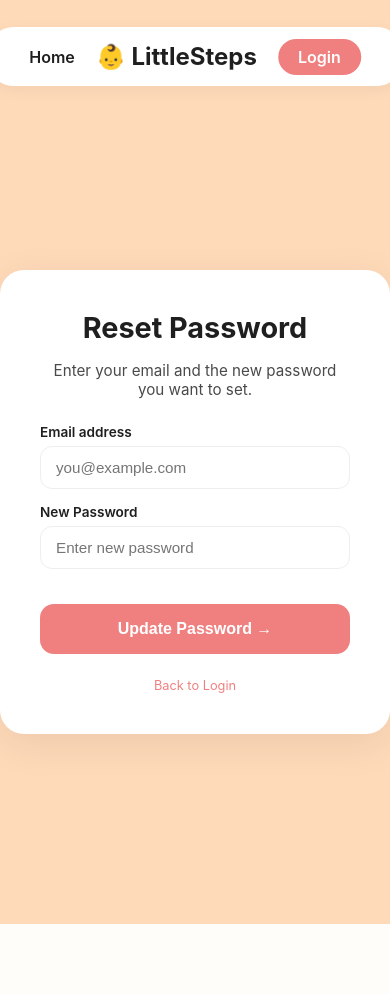
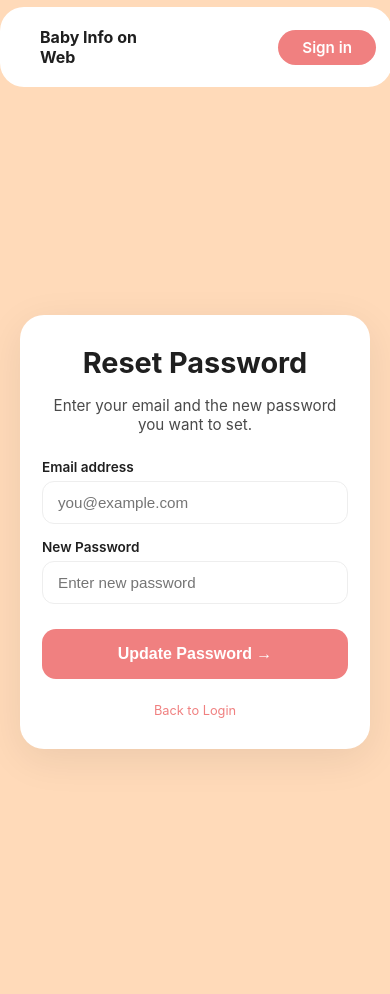
Before and after one commit to gabrielatibuleac/WEB_project, a PHP site: page /forgotpassword.html in a window 390 px wide. Before the commit the page ends 924 px from the top, so only its background shows below. Run offline with PHP 8.4, Linux system fonts and the light colour scheme.

Commit message:
Modificare nav-bar

```diff
--- a/frontend/app/pages/auth/auth.css
+++ b/frontend/app/pages/auth/auth.css
@@ -17,16 +17,16 @@ body {
     align-items: center;
     min-height: 100vh;
     margin: 0;
-    padding-top: 80px;
+    padding: 120px 20px 40px 20px;
 }
 
 .navBar {
     position: fixed;
     top: 27px;
-    left: 50%;
-    transform: translateX(-50%);
+    left: 0;
+    right: 0;
     z-index: 1000;
-    background-color: var(--white);
+    background-color: #ffffff;
     border-radius: 24px;
     padding: 15px 40px;
     display: flex;
@@ -34,14 +34,80 @@ body {
     align-items: center;
     width: 85%;
     max-width: 1100px;
-    box-shadow: 0 4px 15px rgba(0,0,0,0.05);
+    margin: -20px auto 40px auto;
+}
+
+.nav,
+.logo,
+.signIn {
+    flex: 1;
+    display: flex;
+    align-items: center;
+}
+
+.nav {
+    justify-content: flex-start;
+    gap: 24px;
+}
+
+.logo {
+    justify-content: center;
+    gap: 10px;
+}
+
+.signIn {
+    justify-content: flex-end;
+    gap: 20px;
+}
+
+.navBar a,
+.navBar a:link,
+.navBar a:visited,
+.navBar a:active {
+    text-decoration: none;
+    color: var(--text-dark);
+    font-weight: 600;
+    font-size: 0.95rem;
+    padding: 8px 24px;
+    border-radius: 40px;
+    transition: all 0.3s ease;
+}
+
+.logo a,
+.logo a:link,
+.logo a:visited,
+.logo a:active {
+    font-size: 1rem;
+    font-weight: 700;
+    color: var(--text-dark);
+}
+
+.navBar a:hover {
+    background-color: var(--color-3);
+    color: #ffffff;
+    transform: translateY(-2px);
+}
+
+.signIn a,
+.signIn a:link,
+.signIn a:visited,
+.signIn a:active {
+    background-color: var(--color-1);
+    color: #ffffff;
+}
+
+.signIn a:hover {
+    background-color: var(--color-2);
+    color: #ffffff;
+    box-shadow: 0 4px 12px rgba(240, 128, 128, 0.4);
+    transform: translateY(-2px);
 }
 
 .auth-card {
     background: var(--white);
     padding: 40px;
     border-radius: 24px;
-    box-shadow: 0 10px 40px rgba(0,0,0,0.08);
+    box-shadow: 0 10px 40px rgba(0, 0, 0, 0.08);
     width: 100%;
     max-width: 400px;
     text-align: center;
@@ -93,7 +159,7 @@ body {
 .auth-tabs button.active {
     background: var(--white);
     color: var(--text-dark);
-    box-shadow: 0 2px 8px rgba(0,0,0,0.1);
+    box-shadow: 0 2px 8px rgba(0, 0, 0, 0.1);
 }
 
 .input-group {
@@ -112,7 +178,7 @@ body {
 .input-group input {
     width: 100%;
     padding: 12px 15px;
-    border: 1.5px solid #eee;
+    border: 1.5px solid #eeeeee;
     border-radius: 12px;
     font-size: 0.95rem;
     box-sizing: border-box;
@@ -124,7 +190,10 @@ body {
     border-color: var(--color-1);
 }
 
-.forgot-pass {
+.forgot-pass,
+.forgot-pass:link,
+.forgot-pass:visited,
+.forgot-pass:active {
     font-size: 0.8rem;
     color: var(--color-1);
     text-decoration: none;
@@ -154,3 +223,79 @@ body {
     margin-top: 20px;
     line-height: 1.4;
 }
+
+@media (max-width: 768px) {
+    body {
+        padding-top: 110px;
+    }
+
+    .navBar {
+        width: calc(100% - 30px);
+        padding: 12px 16px;
+    }
+
+    .nav {
+        display: none;
+    }
+
+    .logo {
+        justify-content: flex-start;
+    }
+
+    .logo a {
+        font-size: 1rem;
+        padding: 8px 10px;
+    }
+
+    .signIn a {
+        padding: 8px 16px;
+        font-size: 0.85rem;
+    }
+
+    .auth-card {
+        padding: 30px 22px;
+    }
+}
+.navBar a,
+.navBar a:link,
+.navBar a:visited,
+.navBar a:active {
+    text-decoration: none !important;
+    color: var(--text-dark) !important;
+    font-weight: 600 !important;
+    font-size: 0.95rem !important;
+    padding: 8px 24px !important;
+    border-radius: 40px !important;
+    transition: all 0.3s ease !important;
+}
+
+.navBar .logo a,
+.navBar .logo a:link,
+.navBar .logo a:visited,
+.navBar .logo a:active {
+    color: var(--text-dark) !important;
+    font-size: 1rem !important;
+    font-weight: 700 !important;
+    text-decoration: none !important;
+}
+
+.navBar .signIn a,
+.navBar .signIn a:link,
+.navBar .signIn a:visited,
+.navBar .signIn a:active {
+    background-color: var(--color-1) !important;
+    color: #ffffff !important;
+    text-decoration: none !important;
+}
+
+.navBar a:hover {
+    background-color: var(--color-3) !important;
+    color: #ffffff !important;
+    transform: translateY(-2px);
+}
+
+.navBar .signIn a:hover {
+    background-color: var(--color-2) !important;
+    color: #ffffff !important;
+    box-shadow: 0 4px 12px rgba(240, 128, 128, 0.4);
+}
--- a/frontend/app/pages/auth/forgotpassword.html
+++ b/frontend/app/pages/auth/forgotpassword.html
@@ -2,21 +2,26 @@
 <html lang="en">
 <head>
     <meta charset="UTF-8">
+    <meta name="viewport" content="width=device-width, initial-scale=1.0">
     <title>Reset Password - BaIn</title>
-    <link rel="stylesheet" href="auth.css">
+    <link rel="stylesheet" href="../../../global.css?v=2">
+    <link rel="stylesheet" href="auth.css?v=10">
 </head>
 <body>
-    <nav class="navBar">
+    <div class="navBar">
         <div class="nav">
-            <a href="../loadingPage/loading.html" style="text-decoration: none; color: var(--text-dark); font-weight: 600;">Home</a>
+            <a href="../loadingPage/loading.html#featuresBox">Features</a>
+            <a href="../loadingPage/loading.html#howItWorkBox">How it works</a>
         </div>
-        <a href="../loadingPage/loading.html" class="logo" style="text-decoration: none; color: var(--text-dark); font-weight: 700; font-size: 1.5rem;">
-            <span>👶</span> LittleSteps
-        </a>
+
+        <div class="logo">
+            <a href="../loadingPage/loading.html">Baby Info on Web</a>
+        </div>
+
         <div class="signIn">
-            <a href="login.html" style="text-decoration: none; color: var(--white); background: var(--color-1); padding: 8px 20px; border-radius: 50px; font-weight: 600;">Login</a>
+            <a href="login.html">Sign in</a>
         </div>
-    </nav>
+    </div>
 
     <div class="main-container" style="display: flex; justify-content: center; align-items: center; width: 100%;">
         <div class="auth-card">
@@ -24,22 +29,27 @@
                 <h2>Reset Password</h2>
                 <p>Enter your email and the new password you want to set.</p>
             </div>
+
             <form id="forgotForm">
                 <div class="input-group">
                     <label for="resetEmail">Email address</label>
                     <input type="email" id="resetEmail" required placeholder="you@example.com">
                 </div>
-                <div class="input-group" style="margin-top: 15px;">
+
+                <div class="input-group">
                     <label for="newPassword">New Password</label>
                     <input type="password" id="newPassword" required minlength="6" placeholder="Enter new password">
                 </div>
-                <button type="submit" class="btn-submit" style="margin-top: 20px;">Update Password →</button>
+
+                <button type="submit" class="btn-submit">Update Password →</button>
             </form>
+
             <div class="form-footer" style="text-align: center; margin-top: 20px;">
                 <a href="login.html" class="forgot-pass">Back to Login</a>
             </div>
         </div>
     </div>
+
     <script src="forgot.js"></script>
 </body>
 </html>
```
Also changed, not shown: frontend/app/pages/auth/login.html (+15 -10 lines).
